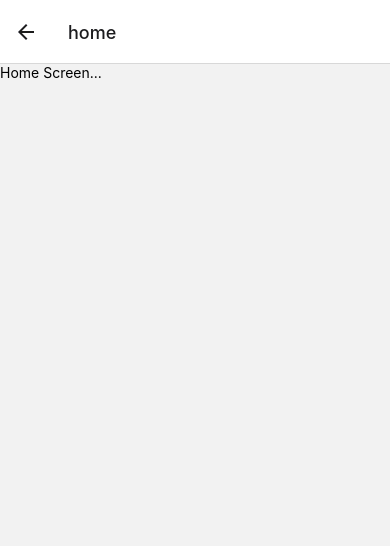
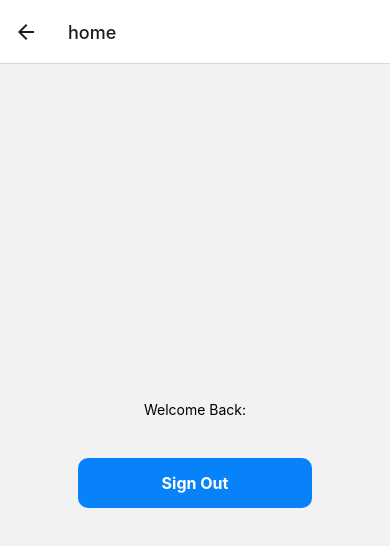
Before and after one commit to Apoorvjoc/react_native-login-with-firebase, a React Native app: screen /home in a window 390 px wide. Shown: the top 546 px of the page. Built offline with nearby package versions, Linux system fonts and the light colour scheme; no server answers.

Commit message:
loginAuth successfully done

```diff
--- a/firebase.js
+++ b/firebase.js
@@ -1,26 +1,27 @@
 // Import the functions you need from the SDKs you need
 // import { initializeApp } from "firebase/app";
-import * as firebase from "firebase"
-// import firebase from 'firebase';
+import * as firebase from 'firebase/compat'
 // TODO: Add SDKs for Firebase products that you want to use
 // https://firebase.google.com/docs/web/setup#available-libraries
 
 // Your web app's Firebase configuration
 const firebaseConfig = {
-  apiKey: "AIzaSyBiz5EhDh1fOr5PN0j53-n40MHfatkUaaw",
-  authDomain: "login-demo-954bd.firebaseapp.com",
-  projectId: "login-demo-954bd",
-  storageBucket: "login-demo-954bd.appspot.com",
-  messagingSenderId: "46946629370",
-  appId: "1:46946629370:web:d8c88a4b65783b433fbb43"
+  apiKey: "AIzaSyDbniNWKJkfset9OMS3SncPaSv2Y7U4gu0",
+  authDomain: "rn-login-auth-be3d2.firebaseapp.com",
+  projectId: "rn-login-auth-be3d2",
+  storageBucket: "rn-login-auth-be3d2.appspot.com",
+  messagingSenderId: "168204589386",
+  appId: "1:168204589386:web:3b6792b39c757622e609b3"
 };
 
 // Initialize Firebase
 let app;
-if(firebase.app.length === 0){
-    app = firebase.initializeApp(firebaseConfig);
+if(firebase.apps.length === 0){
+    app = firebase.initializeApp(firebaseConfig)
 }else{
-    app = firebase.app()
+    app = firebase.app();
 }
 
-export const auth = firebase.auth()
+const auth = firebase.auth();
+
+export {auth};
--- a/screens/HomeScreen.js
+++ b/screens/HomeScreen.js
@@ -1,14 +1,53 @@
 import React from 'react'
-import { StyleSheet, Text, View } from 'react-native'
+import { StyleSheet, Text, View ,TouchableOpacity } from 'react-native'
+import {useNavigation} from '@react-navigation/core'
+import {auth} from '../firebase'
 
 const HomeScreen = () => {
+
+    const navigation = useNavigation()
+
+    const handleSignOut = ()=>{
+        auth
+        .signOut()
+        .then(()=>{
+            navigation.replace("login")
+        })
+        .catch(err => alert(err.message))
+    }
     return (
-        <View>
-            <Text>Home Screen...</Text>
+        <View style={styles.container}>
+           <Text>Welcome Back:{auth.currentUser?.email}</Text>
+           <TouchableOpacity
+           style = {styles.button}
+           onPress = {handleSignOut}
+           >
+                <Text style = {styles.buttonText}>Sign Out</Text>
+           </TouchableOpacity>
         </View>
     )
 }
 
 export default HomeScreen
 
-const styles = StyleSheet.create({})
+const styles = StyleSheet.create({
+    container:{
+        flex:1,
+        justifyContent:"center",
+        alignItems:"center"
+    } ,
+      button:{
+        backgroundColor:"#0782F9",
+        width:"60%",
+        padding:15,
+        borderRadius:10,
+        alignItems:"center",
+        marginTop:40,
+    },
+    buttonText:{
+        color:"white",
+        fontWeight:'700',
+        fontSize:16
+    },
+
+})
--- a/screens/loginScreen.js
+++ b/screens/loginScreen.js
@@ -1,11 +1,23 @@
-import React , {useState} from 'react'
+import React , {useState , useEffect} from 'react'
 import { KeyboardAvoidingView, StyleSheet, Text, TextInput, TouchableOpacity, View } from 'react-native'
 import { auth } from '../firebase';
+import {useNavigation} from '@react-navigation/core'
 
 const loginScreen = () => {
 
     const [email, setEmail] = useState('');
     const [Password , setPassword] = useState('');
+
+    const navigation = useNavigation();
+
+    useEffect(()=>{
+        const unsb = auth.onAuthStateChanged(user =>{
+            if(user){
+                navigation.replace("home")
+            }
+        })
+        return unsb;
+    }, [])
 
     const handleSignUp = ()=>{
         auth
@@ -16,6 +28,15 @@ const loginScreen = () => {
         })
         .catch(error => alert(error.message))
 
+    }
+
+    const handleLogin = ()=>{
+        auth.signInWithEmailAndPassword(email , Password)
+          .then(userCredentials =>{
+            const user = userCredentials.user;
+            console.log("logged in with: ",user.email);
+        })
+        .catch(error => alert(error.message))
     }
 
     return (
@@ -41,7 +62,7 @@ const loginScreen = () => {
             </View>
             <View style={styles.buttonContainer}>
                 <TouchableOpacity
-                    onPress = {()=>{}}
+                    onPress = {handleLogin}
                     style={styles.button}
                 >
                     <Text style={styles.buttonText}>Login</Text>
```
Also changed, not shown: package.json (+9 -3 lines), 1 other file (tests, documents, lock files or other folders).
